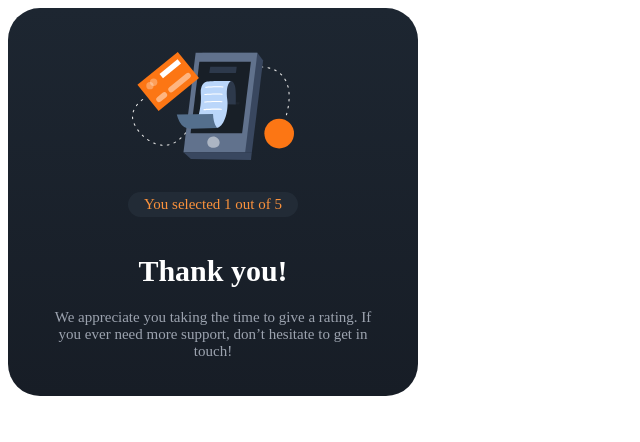
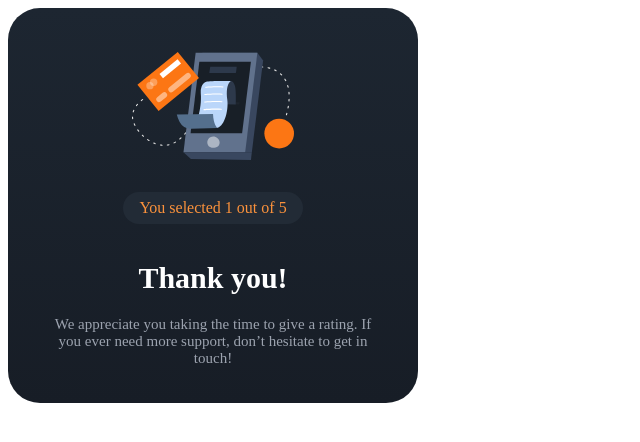
Before and after one commit to AhmedTxl/ecommerce-produce-page, a Vue app: page / in a window 1280 px wide. Both pictures are taken after a click on the button "SUBMIT". Shown: the top 442 px of the page, without its empty margins (0-640 px from the left). Built offline with nearby package versions, Linux system fonts and the light colour scheme.

Commit message:
Changing >p> font size for rating choic result.

```diff
--- a/src/components/HelloWorld.vue
+++ b/src/components/HelloWorld.vue
@@ -35,7 +35,7 @@
       <div class="self-center mt-2">
         <img src="../assets/illustration-thank-you.svg" alt="">
       </div>
-      <div class="p-1 pr-4 pl-4 rounded-2xl self-center text-orange-400 text-[15px] mt-8"
+      <div class="p-1 pr-4 pl-4 rounded-2xl self-center text-orange-400 text-base mt-8"
            style="background: rgb(34 43 54);">
         You selected {{ ratingChoice }} out of 5
       </div>
```
